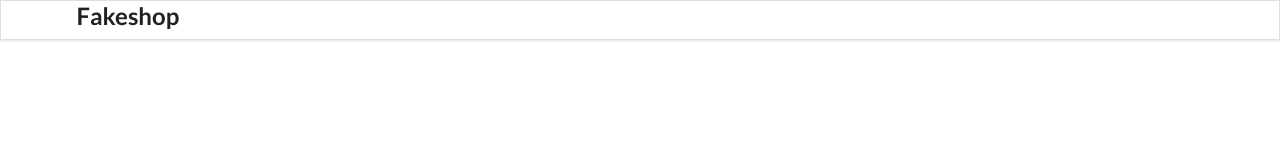
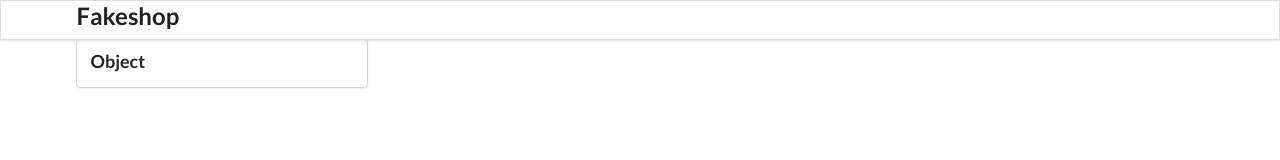
Before and after one commit to nicolasCuveYnov/fakeshop, a React (Create React App) app: page / in a window 1280 px wide. Shown: the top 160 px of the page. Built offline with nearby package versions, Linux system fonts and the light colour scheme.

Commit message:
add useSelector to access state

```diff
--- a/public/index.html
+++ b/public/index.html
@@ -10,7 +10,11 @@
       content="Web site created using create-react-app"
     />
     <link rel="apple-touch-icon" href="%PUBLIC_URL%/logo192.png" />
-    <link rel="stylesheet" href="https://cdnjs.cloudflare.com/ajax/libs/semantic-ui/2.4.1/semantic.min.css" integrity="sha512-8bHTC73gkZ7rZ7vpqUQThUDhqcNFyYi2xgDgPDHc+GXVGHXq+xPjynxIopALmOPqzo9JZj0k6OqqewdGO3EsrQ==" crossorigin="anonymous" />
+    <!-- <link rel="stylesheet" href="https://cdnjs.cloudflare.com/ajax/libs/semantic-ui/2.4.1/semantic.min.css" integrity="sha512-8bHTC73gkZ7rZ7vpqUQThUDhqcNFyYi2xgDgPDHc+GXVGHXq+xPjynxIopALmOPqzo9JZj0k6OqqewdGO3EsrQ==" crossorigin="anonymous" /> -->
+    <link
+    async
+    rel="stylesheet"
+    href="https://cdn.jsdelivr.net/npm/semantic-ui@2/dist/semantic.min.css"/>
     <!--
       manifest.json provides metadata used when your web app is installed on a
       user's mobile device or desktop. See https://developers.google.com/web/fundamentals/web-app-manifest/
--- a/src/App.css
+++ b/src/App.css
@@ -1,4 +1,4 @@
-.App {
+/* .App {
   text-align: center;
 }
 
@@ -35,4 +35,4 @@
   to {
     transform: rotate(360deg);
   }
-}
+} */
--- a/src/App.js
+++ b/src/App.js
@@ -11,8 +11,8 @@ function App() {
       <Router>
         <Header />
         <Routes>
-          <Route path="/" exact element={<ProductListing/>}/>
-          <Route path="/product/:productId" exact element={<ProductDetail/>}/>
+          <Route path="/" element={<ProductListing/>}/>
+          <Route path="/product/:productId" element={<ProductDetail/>}/>
         </Routes>
       </Router>
     </div>
--- a/src/containers/ProductComponent.js
+++ b/src/containers/ProductComponent.js
@@ -1,9 +1,19 @@
 import React from 'react'
+import {useSelector} from 'react-redux'
 
 const ProductComponent = () =>{
+    const products = useSelector((state)=> state.allProducts.products)
+    const {id, title} = products[0]
     return(
-        <div>
-            <h1>Product Component</h1>
+        <div className="four column wide">
+            <div className="ui link cards">
+                <div className="card">
+                    <div className="image"></div>
+                    <div className="content">
+                        <div className="header">{title}</div>
+                    </div>
+                </div>
+            </div>
         </div>
     )
 }
--- a/src/containers/ProductListing.js
+++ b/src/containers/ProductListing.js
@@ -1,9 +1,13 @@
 import React from 'react'
+import {useSelector} from 'react-redux'
+import ProductComponent from './ProductComponent'
 
 const ProductListing = () =>{
+    const products = useSelector((state)=> state)
+    console.log(products)
     return(
-        <div>
-            <h1>Product Listing</h1>
+        <div className="ui grid container">
+            <ProductComponent/>
         </div>
     )
 }
```
